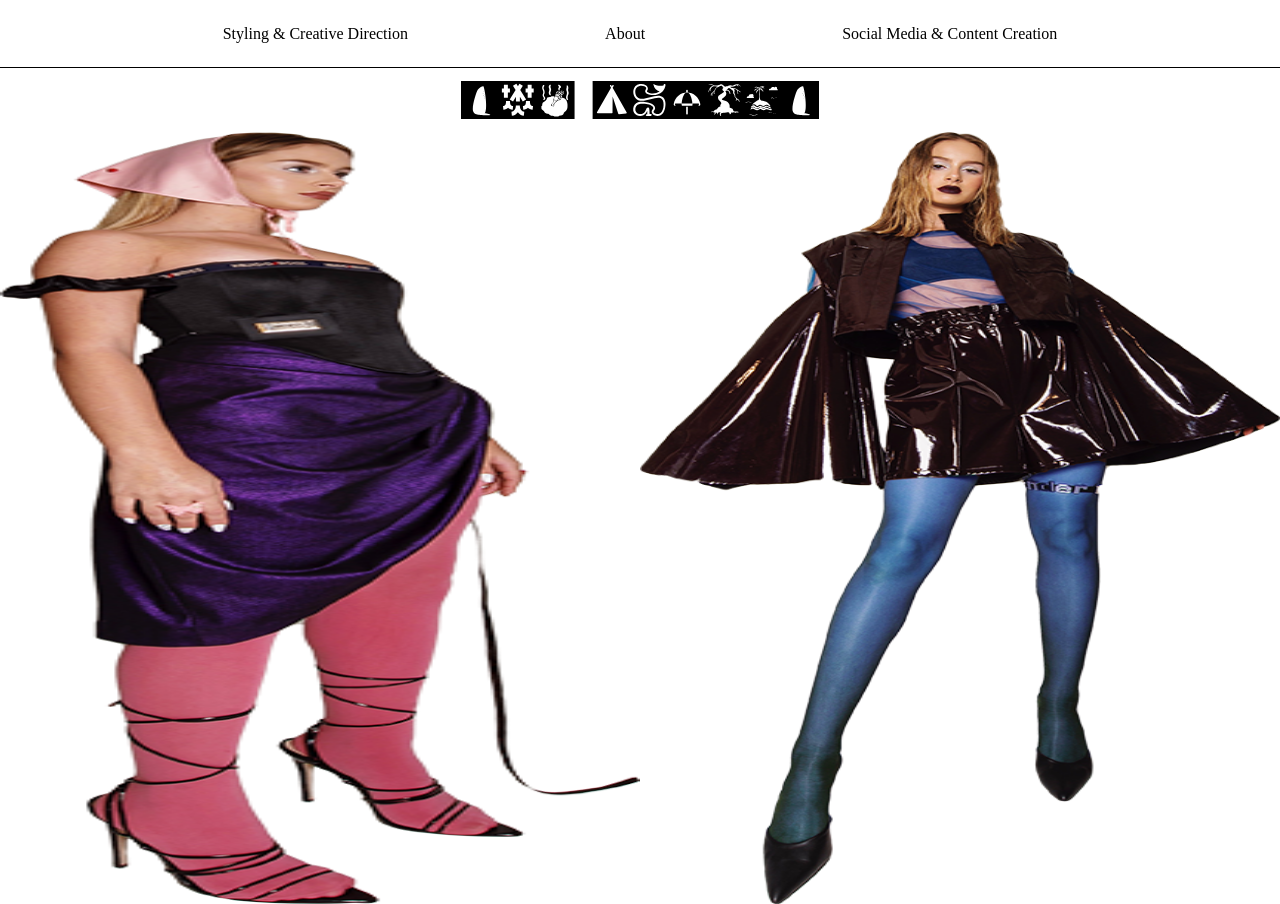
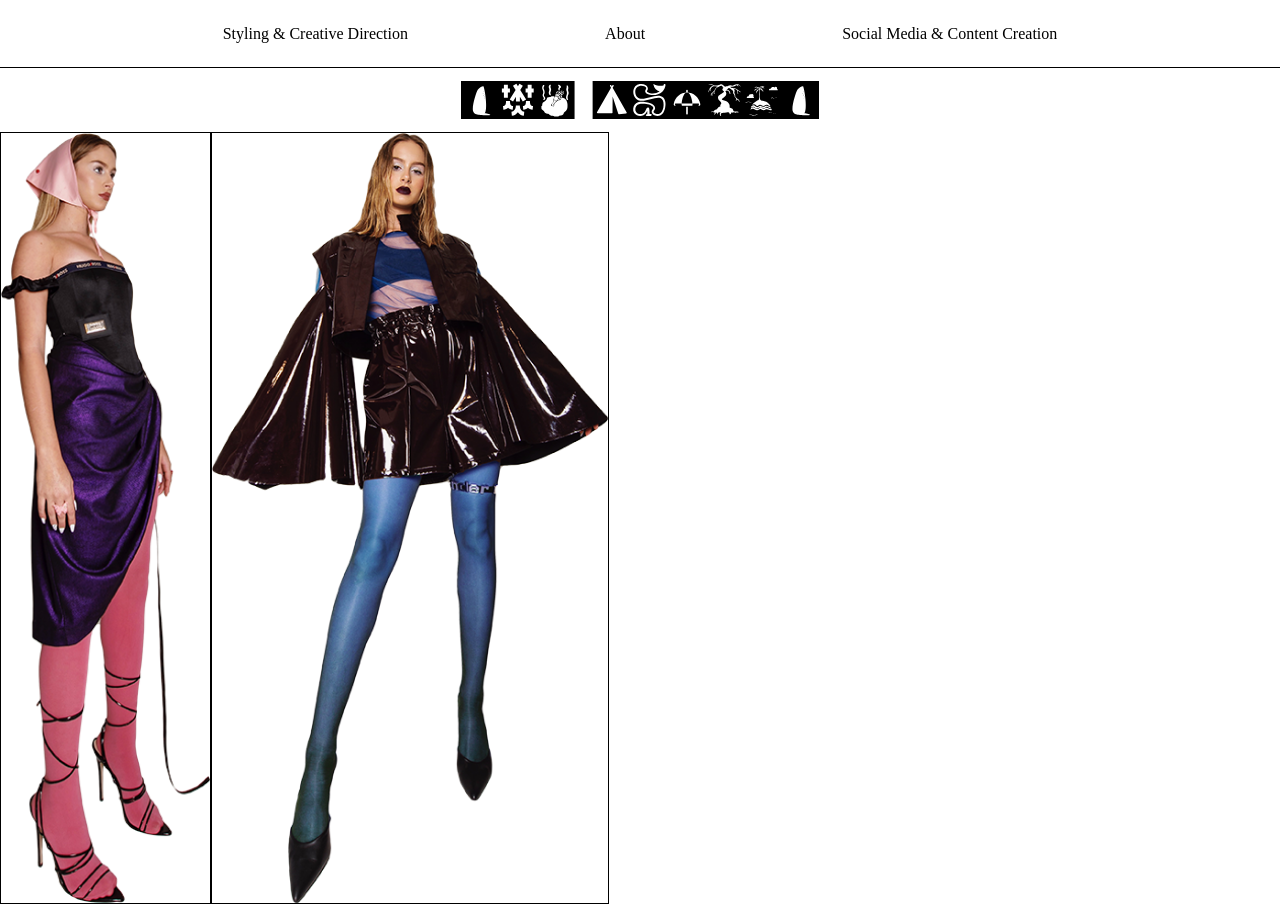
Before and after one commit to basharalidreesi/lab, a Jekyll site: the page built from _styling-and-creative-direction/sample-project.markdown, in a window 1280 px wide. Built offline with Jekyll 4.4.1, drawn with Linux system fonts in a browser that asks for light colours.

Commit message:
Update style.css

```diff
--- a/assets/css/style.css
+++ b/assets/css/style.css
@@ -266,11 +266,10 @@ html {
 	}
 	.look_cascade_wrapper-look_cascade_graphic_card {
 		height: 100%;
-		width: 100%;
+		border: 1px solid #000; /* debug */
 	}
 	.look_cascade_graphic_card-look_cascade_graphic_card_graphic {
 		height: 100%;
-		width: 100%;
 	}
 
 /*
```
